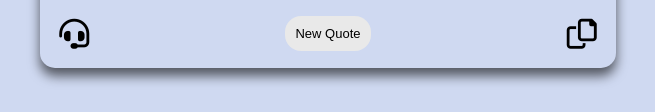
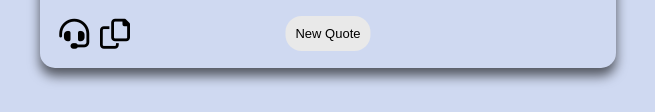
Before and after one commit to sailaja22/Quotegenerator, a plain HTML site: page index.html in a window 1280 px wide. Shown: the part 512-624 px from the top of the page, without its empty margins (312-967 px from the left). Drawn offline with Linux system fonts and the light colour scheme.

Commit message:
Update style.css

```diff
--- a/style.css
+++ b/style.css
@@ -14,6 +14,7 @@ body {
 }
 
 .container {
+
     display: flex;
     flex-direction: column;
     align-items: center;
@@ -74,13 +75,19 @@ body {
 .buttons {
     display: flex;
     align-items: center;
-    justify-content: space-between;
+    justify-content: flex-start;
     width: 100%;
     height: 16%;
+    position: relative;
 }
+
 
 .buttons i:is(:hover, .active) {
     color: rgb(117, 117, 117);
+}
+
+.copy {
+    margin-left: 2%;
 }
 
 .new {
@@ -91,6 +98,9 @@ body {
     color: #000000;
     background-color: rgb(233, 233, 233);
     border: #585858;
+    position: absolute;
+    left: 50%;
+    transform: translate(-50%);
 }
 
 .new:hover {
```
